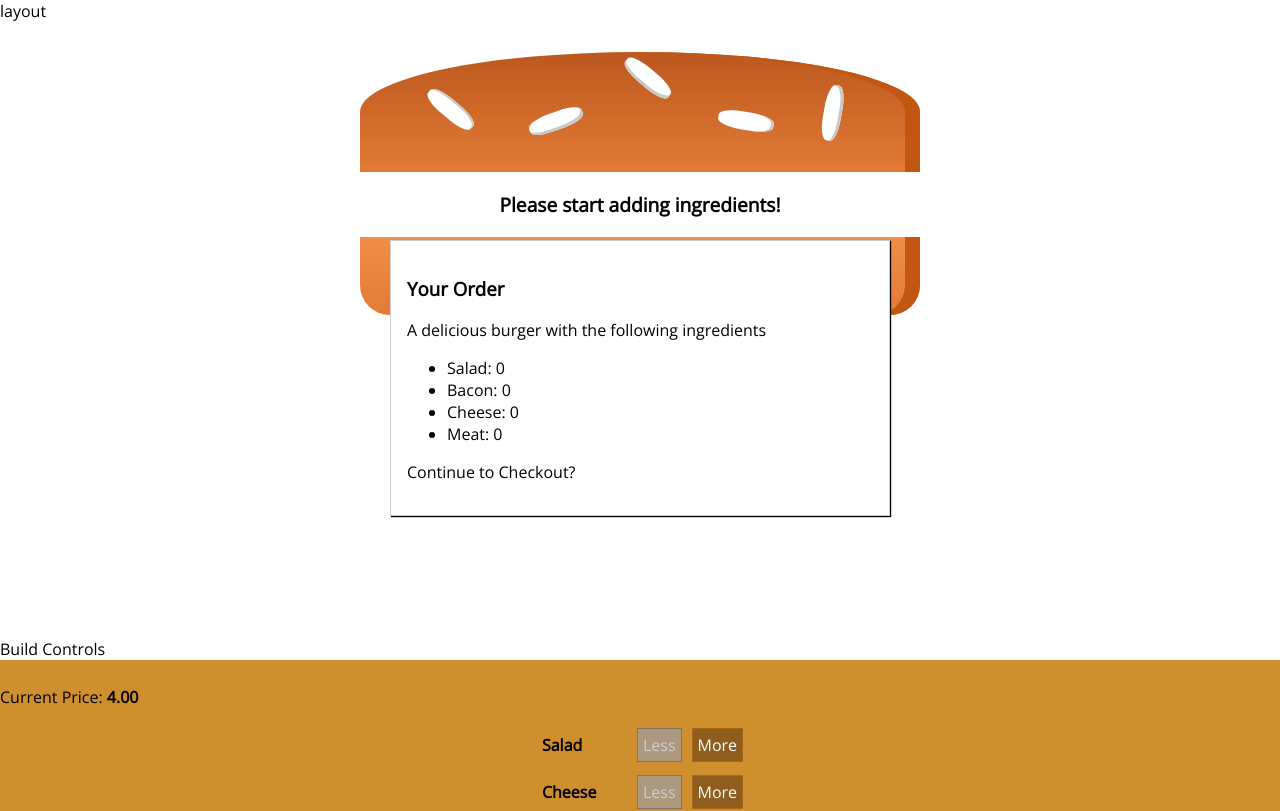
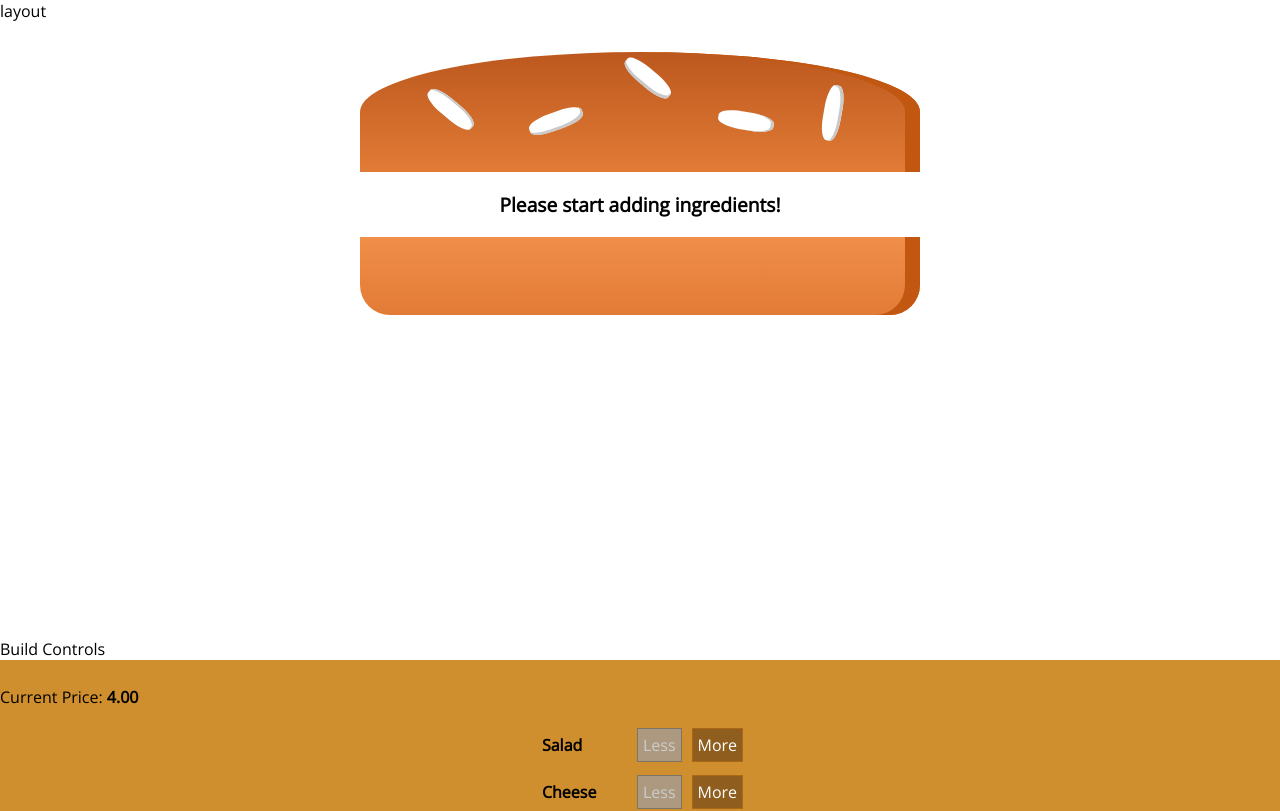
Before and after one commit to SwarnaKishore/react-burger-builder, a React (Create React App) app: page / in a window 1280 px wide. Shown: the top 811 px of the page. Built offline with nearby package versions, Linux system fonts and the light colour scheme.

Commit message:
showing and hiding the modal with animation

```diff
--- a/src/components/Burger/BuildControls/BuildControls.js
+++ b/src/components/Burger/BuildControls/BuildControls.js
@@ -20,7 +20,7 @@
                           disabled={props.disabled[element.type]}
             />
         ))}
-        <button className={classes.OrderButton} disabled={!props.purchasable}>ORDER NOW</button>
+        <button onClick={props.ordered} className={classes.OrderButton} disabled={!props.purchasable}>ORDER NOW</button>
     </div>
 );
 
--- a/src/components/UI/Modal/Modal.js
+++ b/src/components/UI/Modal/Modal.js
@@ -2,7 +2,11 @@
 import classes from './Modal.module.css';
 
 const modal = (props) => (
-    <div className={classes.Modal}>
+    <div
+        className={classes.Modal}
+        style={{transform: props.show ? 'translateY(0)' : 'translateY(-100vh)',
+                opacity: props.show ? '1' : '0'
+            }}>
         {props.children}
     </div>
 );
--- a/src/containers/BurgerBuilder/BurgerBuilder.js
+++ b/src/containers/BurgerBuilder/BurgerBuilder.js
@@ -25,8 +25,13 @@
             meat: 0
         },
         totalPrice: 4,
-        purchasable: false
+        purchasable: false,
+        purchasing: false
     };
+
+    purchaseHandler = () => {
+        this.setState({purchasing: true});
+    }
 
     updatePurchaseState = (ingredients) => {
         const sum = Object.keys( ingredients )
@@ -77,7 +82,7 @@
           }
         return (
             <Aux>
-                <Modal>
+                <Modal show={this.state.purchasing}>
                     <OrderSummary ingredients={this.state.ingredients}/>
                 </Modal>
                 <Burger ingredients={this.state.ingredients} />
@@ -87,6 +92,7 @@
                                disabled={disableinfo}
                                price={this.state.totalPrice}
                                purchasable={this.state.purchasable}
+                               ordered={this.purchaseHandler}
                                />
             </Aux>
             );
```
